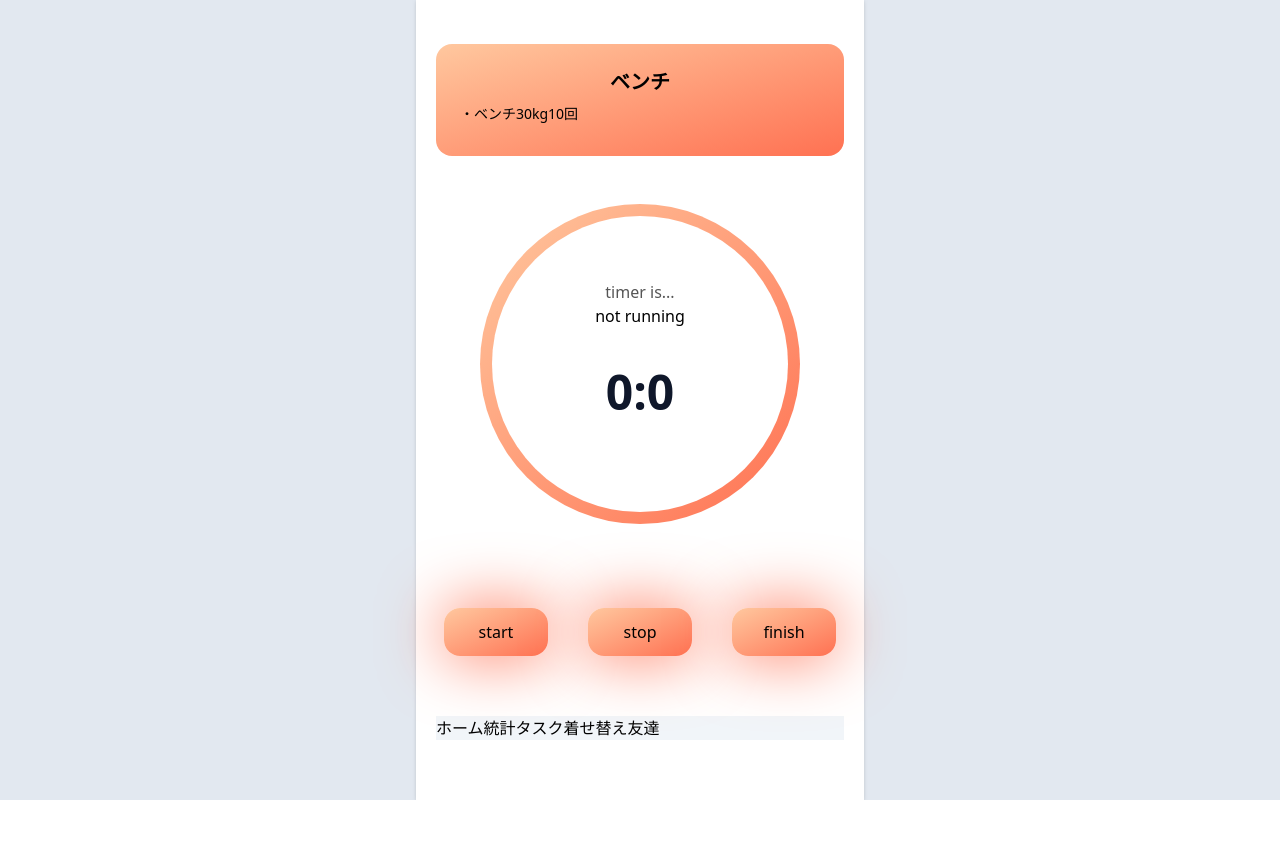
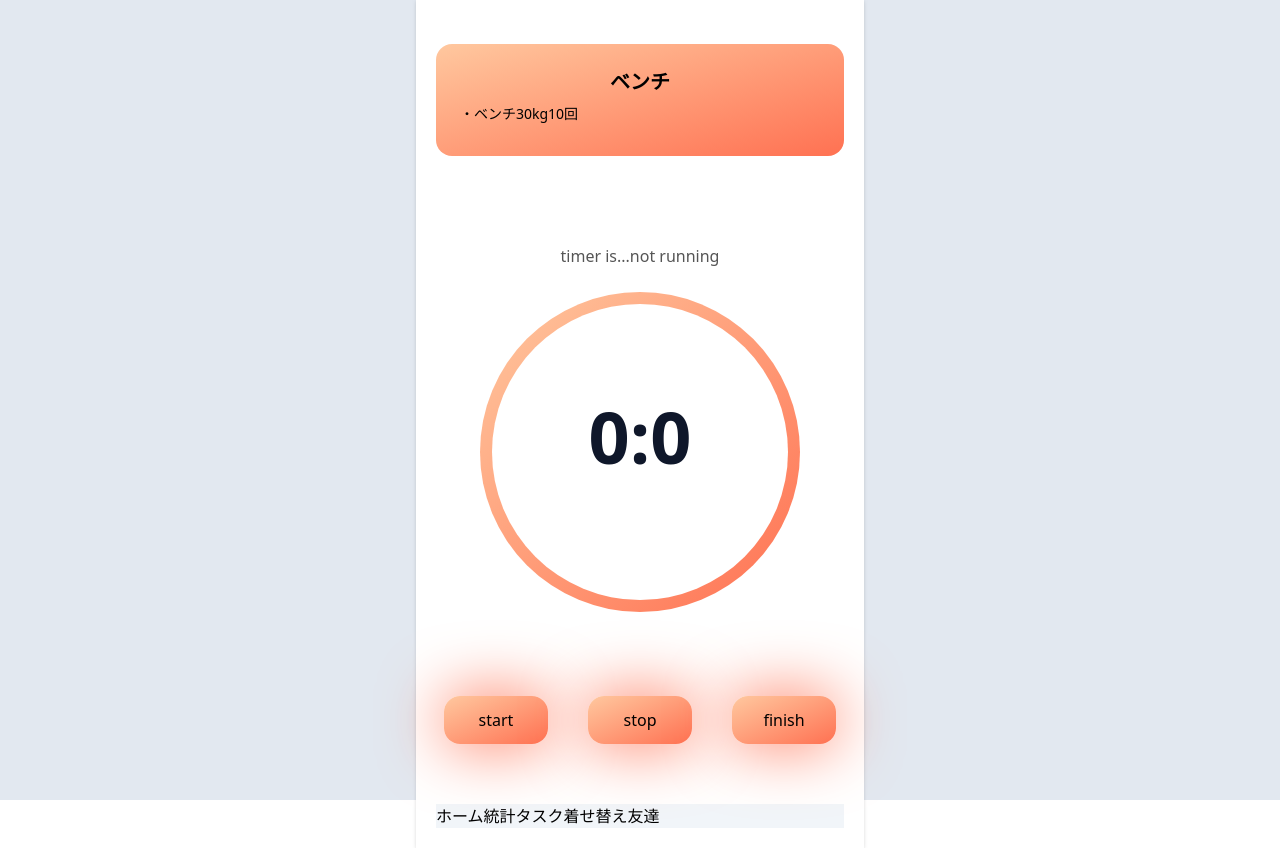
Before and after one commit to muscle-training-with-friend/mutan, a React (Vite) app: page /mutan/timer in a window 1280 px wide. Before the commit the page ends 800 px from the top, so only its background shows below. Built offline with nearby package versions, Linux system fonts and the light colour scheme.

Commit message:
Update Timer.jsx
改良版

```diff
--- a/src/Pages/Timer.jsx
+++ b/src/Pages/Timer.jsx
@@ -13,12 +13,13 @@ export default function () {
         <div className="text-sm my-2">・ベンチ30kg10回</div>
       </div>
 
+      <div className="flex justify-center font-sm pt-16 text-muted_text">timer is...
+        <div className="flex justify-center font-sm">{isRunning ? "running" : "not running"}</div>
+      </div>
       <div className="flex justify-center">
         <div className="rounded-full h-80 w-80 bg-gradient-to-br from-bright_accent to-accent my-6 p-3">
           <div className="rounded-full h-full w-full bg-white">
-            <div className="flex justify-center font-sm pt-16 text-muted_text">timer is...</div>
-            <div className="flex justify-center font-sm">{isRunning ? "running" : "not running"}</div>
-            <div className="flex justify-center text-slate-900 text-5xl font-bold pt-10">
+            <div className="flex justify-center text-slate-900 text-7xl font-bold pt-24">
               {minutes}:{seconds}
             </div>
           </div>
```
